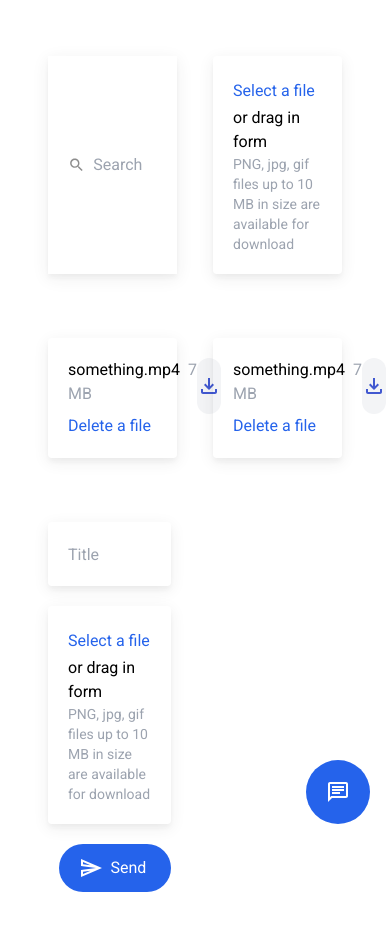
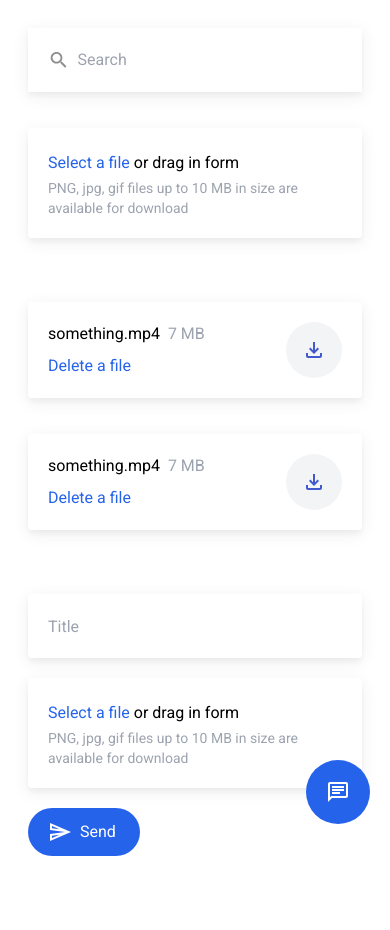
Before and after one commit to sendyourwork/frontend, a Next.js app: page /home in a window 390 px wide. Shown: the top 930 px of the page. After the commit the page ends 884 px from the top, so only its background shows below. Built offline with nearby package versions, Linux system fonts and the light colour scheme.

Commit message:
added version for mobile

```diff
--- a/components/FilesList.tsx
+++ b/components/FilesList.tsx
@@ -6,7 +6,7 @@ interface IFilesList {
 
 export default function FilesList({files}: IFilesList): JSX.Element {
     return (
-        <div className="py-16 grid grid-cols-2 gap-9">
+        <div className="py-16 flex flex-col xl:grid grid-cols-2 gap-9">
             {files.map(({name, size, id}: File) => {
                 return (
                     <div key={id} className="p-5 myShadow rounded flex">
--- a/components/SendEmailForm.tsx
+++ b/components/SendEmailForm.tsx
@@ -24,7 +24,7 @@ export default function SendEmailForm(): JSX.Element {
                 />
             </div>
             <AddFile add={addFiles}/>
-            <button type="submit" className="w-28 ml-auto bg-blue-600 text-white rounded-3xl flex px-5 py-3 gap-2">
+            <button type="submit" className="w-28 xl:ml-auto bg-blue-600 text-white rounded-3xl flex px-5 py-3 gap-2">
                 <svg xmlns="http://www.w3.org/2000/svg" height="24px" viewBox="0 0 24 24" width="24px" fill="#FFFFFF"><path d="M0 0h24v24H0V0z" fill="none"/><path d="M4.01 6.03l7.51 3.22-7.52-1 .01-2.22m7.5 8.72L4 17.97v-2.22l7.51-1M2.01 3L2 10l15 2-15 2 .01 7L23 12 2.01 3z"/></svg>
                 <span>Send</span>
             </button>
--- a/pages/drive.tsx
+++ b/pages/drive.tsx
@@ -20,9 +20,9 @@ const Drive: NextPage = () => {
             <Head>
                 <title>Public drive | Send Your Work</title>
             </Head>
-            <div className="py-14 px-12 w-full md:w-3/4">
-                <h1 className="text-5xl font-bold mb-8">Public Drive</h1>
-                <div className="grid grid-cols-2 gap-9">
+            <div className="py-14 px-12 w-full xl:w-3/4">
+                <h1 className="text-center xl:text-left text-5xl font-bold mb-8">Public Drive</h1>
+                <div className="xl:grid grid-cols-2 gap-9">
                     <AddFile />
                 </div>
                 <FilesList files={files}/>
--- a/pages/home.tsx
+++ b/pages/home.tsx
@@ -25,10 +25,10 @@ const Home: NextPage = () => {
             <Head>
                 <title>Home | Send your work</title>
             </Head>
-            <div className="py-14 px-12 w-full xl:grid xl:grid-cols-home">
+            <div className="p-7 md:py-14 md:px-12 w-full xl:grid xl:grid-cols-home">
                 <div>
-                    <div className="grid grid-cols-2 gap-9">
-                        <div className="myShadow w-full px-5 flex items-center">
+                    <div className="flex flex-col xl:grid grid-cols-2 gap-9">
+                        <div className="myShadow w-full p-5 flex items-center">
                             <svg xmlns="http://www.w3.org/2000/svg" height="24px" viewBox="0 0 24 24" width="24px" fill="#1111117A"><path d="M0 0h24v24H0V0z" fill="none"/><path d="M15.5 14h-.79l-.28-.27C15.41 12.59 16 11.11 16 9.5 16 5.91 13.09 3 9.5 3S3 5.91 3 9.5 5.91 16 9.5 16c1.61 0 3.09-.59 4.23-1.57l.27.28v.79l5 4.99L20.49 19l-4.99-5zm-6 0C7.01 14 5 11.99 5 9.5S7.01 5 9.5 5 14 7.01 14 9.5 11.99 14 9.5 14z"/></svg>
                             <input type="text"
                                 value={searchValue}
@@ -40,7 +40,7 @@ const Home: NextPage = () => {
                         <AddFile />
                     </div>
                     <FilesList files={files}/>
-                    <div className="w-5/12">
+                    <div className="w-full xl:w-5/12">
                         <SendEmailForm />
                     </div>
                 </div>
--- a/pages/index.tsx
+++ b/pages/index.tsx
@@ -1,29 +1,35 @@
 import type { NextPage } from 'next'
 import Head from 'next/head'
+import { useMediaQuery } from 'react-responsive'
 import GenerateQRCode from '../components/GenerateQRCode'
 import LoginForm from '../components/LoginForm'
 
 const Home: NextPage = () => {
   const sessionId = "dadkjmnamkadkmk1123"
+
+  const isMobile = useMediaQuery({ query: '(max-width:768px)'});
+
   return (
     <>
       <Head>
         <title>Login | Send Your Work</title>
         <meta name="description" content="Generated by create next app" />
       </Head>
-      <div className="grid grid-cols-2 font-jetbrains">
+      <div className="md:grid grid-cols-2 font-jetbrains">
         <div className="w-full h-screen bg-gradient-to-br from-yellow-200 via-pink-500 to-blue-700 flex justify-center items-center">
           <div className="w-max flex flex-col items-center gap-16">
             <p className="text-3xl text-white w-max">Login normally...</p>
             <LoginForm />
           </div>
         </div>
-        <div className="w-full h-screen flex justify-center items-center">
-          <div className="w-max flex flex-col items-center gap-16">
-            <p className="text-3xl w-max">...or with QR code</p>
-            <GenerateQRCode text={sessionId}/>
+        {!isMobile &&
+          <div className="w-full h-screen flex justify-center items-center">
+            <div className="w-max flex flex-col items-center gap-16">
+              <p className="text-3xl w-max">...or with QR code</p>
+              <GenerateQRCode text={sessionId}/>
+            </div>
           </div>
-        </div>
+        }
       </div>
     </>
   )
```
